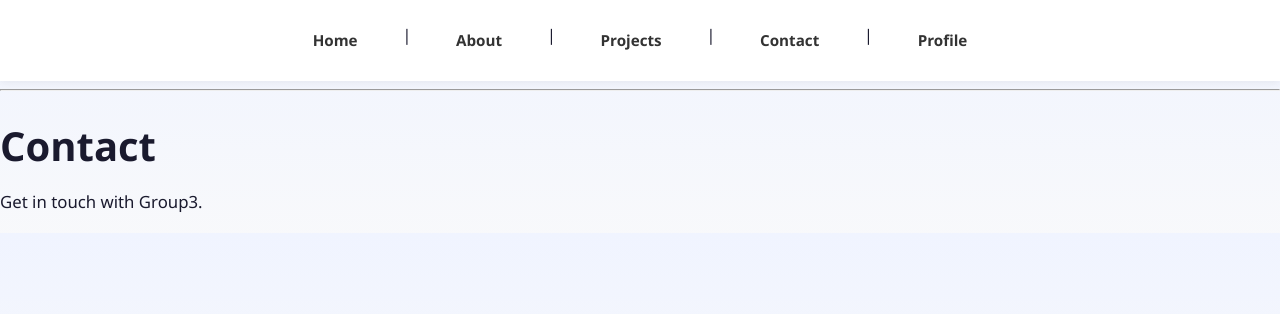
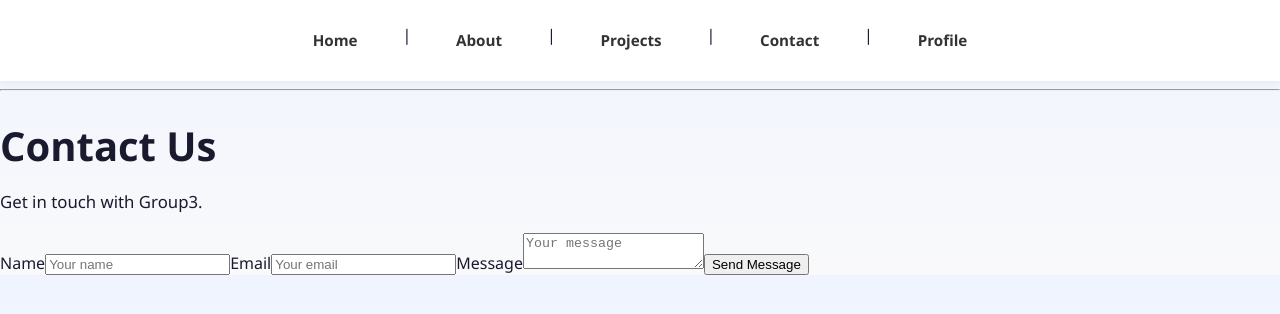
Before and after one commit to gladysmwake/Portfolio-Group3, a React (Vite) app: page /contact in a window 1280 px wide. Shown: the top 314 px of the page. Built offline with nearby package versions, Linux system fonts and the light colour scheme.

Commit message:
POR-2: build contact page

```diff
--- a/src/pages/Contact.jsx
+++ b/src/pages/Contact.jsx
@@ -1,8 +1,21 @@
 export default function Contact() {
-	return (
-		<main>
-			<h1>Contact</h1>
-			<p>Get in touch with Group3.</p>
-		</main>
-	)
+  return (
+    <main>
+      <h1>Contact Us</h1>
+      <p>Get in touch with Group3.</p>
+
+      <form>
+        <label>Name</label>
+        <input type="text" placeholder="Your name" />
+
+        <label>Email</label>
+        <input type="email" placeholder="Your email" />
+
+        <label>Message</label>
+        <textarea placeholder="Your message"></textarea>
+
+        <button type="submit">Send Message</button>
+      </form>
+    </main>
+  );
 }
```
